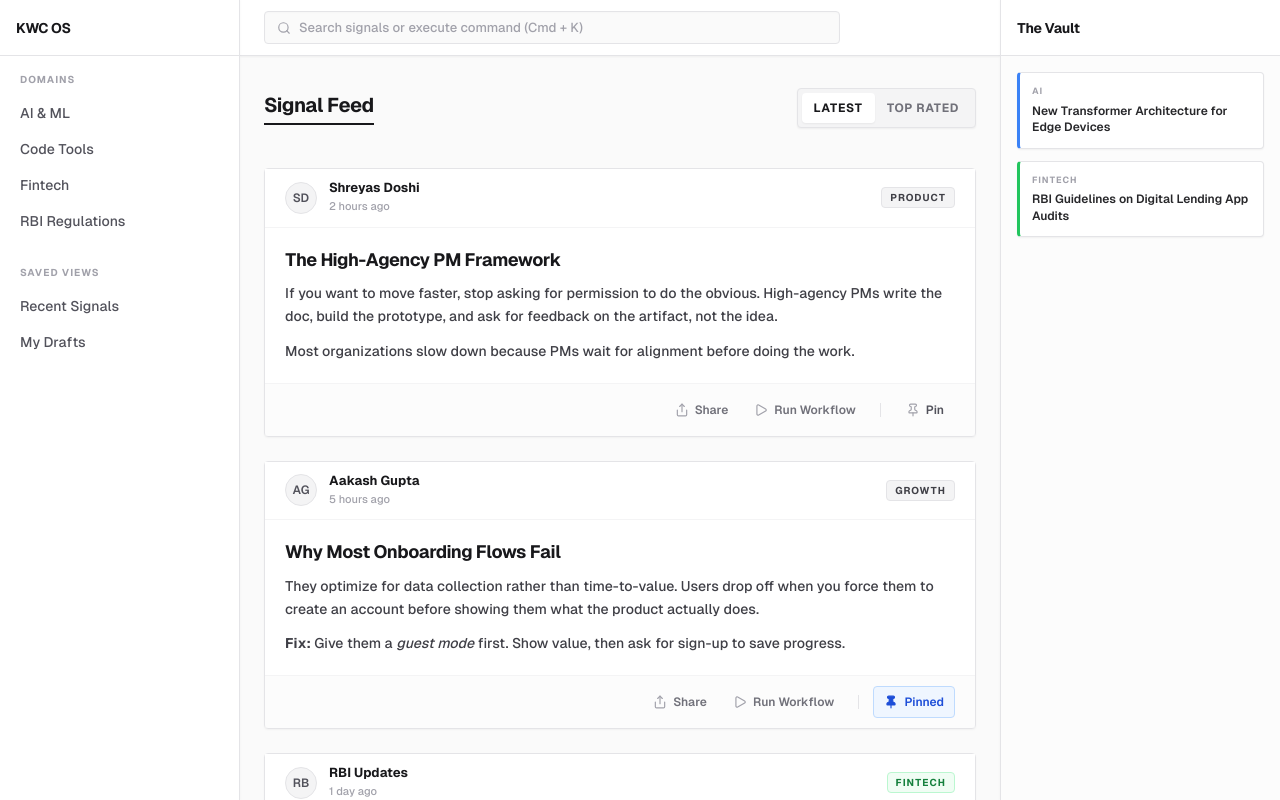
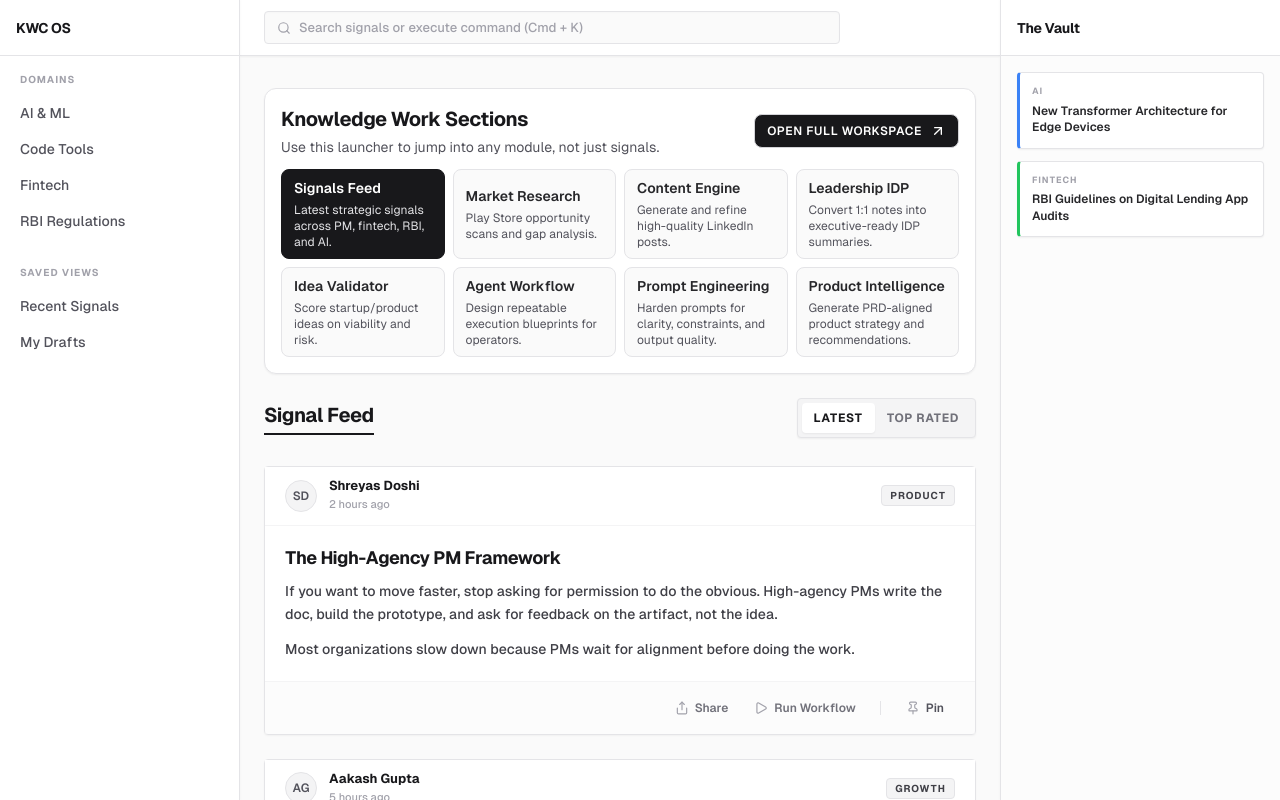
Before and after one commit to joydeep-pm/Opportunity-Research, a Next.js app: page / in a window 1280 px wide. Built offline with nearby package versions, Linux system fonts and the light colour scheme.

Commit message:
Restore section access with workspace launcher and skill deep-links

```diff
--- a/src/app/page.tsx
+++ b/src/app/page.tsx
@@ -1,7 +1,67 @@
 "use client";
 
-import { useState } from "react";
+import { useMemo, useState } from "react";
+import { useRouter } from "next/navigation";
+import { ArrowUpRight, Sparkles } from "lucide-react";
 import { SignalCard } from "@/components/SignalCard";
+
+type Section = {
+  id: string;
+  label: string;
+  description: string;
+  skillId: string;
+};
+
+const SECTIONS: Section[] = [
+  {
+    id: "signal",
+    label: "Signals Feed",
+    description: "Latest strategic signals across PM, fintech, RBI, and AI.",
+    skillId: "signal",
+  },
+  {
+    id: "market",
+    label: "Market Research",
+    description: "Play Store opportunity scans and gap analysis.",
+    skillId: "market",
+  },
+  {
+    id: "content",
+    label: "Content Engine",
+    description: "Generate and refine high-quality LinkedIn posts.",
+    skillId: "content",
+  },
+  {
+    id: "idp",
+    label: "Leadership IDP",
+    description: "Convert 1:1 notes into executive-ready IDP summaries.",
+    skillId: "idp",
+  },
+  {
+    id: "validator",
+    label: "Idea Validator",
+    description: "Score startup/product ideas on viability and risk.",
+    skillId: "validator",
+  },
+  {
+    id: "workflow",
+    label: "Agent Workflow",
+    description: "Design repeatable execution blueprints for operators.",
+    skillId: "workflow",
+  },
+  {
+    id: "prompt",
+    label: "Prompt Engineering",
+    description: "Harden prompts for clarity, constraints, and output quality.",
+    skillId: "prompt",
+  },
+  {
+    id: "product",
+    label: "Product Intelligence",
+    description: "Generate PRD-aligned product strategy and recommendations.",
+    skillId: "product",
+  },
+];
 
 const MOCK_SIGNALS = [
   {
@@ -12,7 +72,10 @@ const MOCK_SIGNALS = [
     title: "The High-Agency PM Framework",
     content: (
       <div className="space-y-3">
-                <p>If you want to move faster, stop asking for permission to do the obvious. High-agency PMs write the doc, build the prototype, and ask for feedback on the artifact, not the idea.</p>
+        <p>
+          If you want to move faster, stop asking for permission to do the obvious. High-agency PMs write the doc,
+          build the prototype, and ask for feedback on the artifact, not the idea.
+        </p>
         <p>Most organizations slow down because PMs wait for alignment before doing the work.</p>
       </div>
     ),
@@ -26,8 +89,14 @@ const MOCK_SIGNALS = [
     title: "Why Most Onboarding Flows Fail",
     content: (
       <div className="space-y-3">
-                <p>They optimize for data collection rather than time-to-value. Users drop off when you force them to create an account before showing them what the product actually does.</p>
-                <p><strong>Fix:</strong> Give them a <em>guest mode</em> first. Show value, then ask for sign-up to save progress.</p>
+        <p>
+          They optimize for data collection rather than time-to-value. Users drop off when you force them to create an
+          account before showing them what the product actually does.
+        </p>
+        <p>
+          <strong>Fix:</strong> Give them a <em>guest mode</em> first. Show value, then ask for sign-up to save
+          progress.
+        </p>
       </div>
     ),
     isPinned: true,
@@ -41,9 +110,9 @@ const MOCK_SIGNALS = [
     content: (
       <div className="space-y-3">
         <p>All unregulated lending apps must now have an explicit audit trail for loan originations.</p>
-                <ul className="list-disc pl-5 mt-2 space-y-1">
+        <ul className="mt-2 list-disc space-y-1 pl-5">
           <li>Default loss guarantees (FLDG) are capped at 5% of the loan portfolio.</li>
-                    <li>Cooling-off periods must be explicitly built into the repymant UI.</li>
+          <li>Cooling-off periods must be explicitly built into the repayment UI.</li>
         </ul>
       </div>
     ),
@@ -58,7 +127,10 @@ const MOCK_SIGNALS = [
     content: (
       <div className="space-y-3">
         <p>We migrated our unstructured parsing engine to GPT-4o. Latency dropped by 45% and cost by 30%.</p>
-                <p>The key was constraining the output schema using strict JSON mode rather than relying on regex parsing of raw markdown.</p>
+        <p>
+          The key was constraining the output schema using strict JSON mode rather than relying on regex parsing of raw
+          markdown.
+        </p>
       </div>
     ),
     isPinned: false,
@@ -66,20 +138,97 @@ const MOCK_SIGNALS = [
 ];
 
 export default function Home() {
-    const [signals] = useState(MOCK_SIGNALS);
+  const router = useRouter();
+  const [activeSectionId, setActiveSectionId] = useState<string>("signal");
+  const activeSection = useMemo(
+    () => SECTIONS.find((section) => section.id === activeSectionId) || SECTIONS[0],
+    [activeSectionId],
+  );
 
   return (
-        <div className="flex flex-col gap-2 pb-12 animate-in fade-in duration-500">
-            <div className="flex items-center justify-between mb-8">
-                <h1 className="text-xl font-bold tracking-tight text-zinc-900 border-b-2 border-zinc-900 pb-1 inline-block">Signal Feed</h1>
-                <div className="flex items-center p-1 bg-zinc-100 rounded border border-zinc-200 shadow-sm">
-                    <button className="text-[12px] font-bold uppercase tracking-wider text-zinc-900 px-3 py-1.5 rounded bg-white shadow-sm transition-colors">Latest</button>
-                    <button className="text-[12px] font-bold uppercase tracking-wider text-zinc-500 hover:text-zinc-900 px-3 py-1.5 rounded transition-colors">Top Rated</button>
+    <div className="animate-in fade-in flex flex-col gap-6 pb-12 duration-500">
+      <section className="rounded-xl border border-zinc-200 bg-white p-4 shadow-sm">
+        <div className="mb-3 flex items-center justify-between gap-4">
+          <div>
+            <h1 className="text-xl font-bold tracking-tight text-zinc-900">Knowledge Work Sections</h1>
+            <p className="mt-1 text-sm text-zinc-600">Use this launcher to jump into any module, not just signals.</p>
+          </div>
+          <button
+            onClick={() => router.push("/workspace")}
+            className="inline-flex items-center gap-2 rounded-lg border border-zinc-300 bg-zinc-900 px-3 py-2 text-xs font-semibold uppercase tracking-wider text-white transition hover:bg-zinc-800"
+          >
+            Open Full Workspace <ArrowUpRight className="h-4 w-4" />
+          </button>
+        </div>
+
+        <div className="grid gap-2 md:grid-cols-2 xl:grid-cols-4">
+          {SECTIONS.map((section) => {
+            const active = section.id === activeSectionId;
+            return (
+              <button
+                key={section.id}
+                onClick={() => setActiveSectionId(section.id)}
+                className={`rounded-lg border px-3 py-2 text-left transition ${
+                  active
+                    ? "border-zinc-900 bg-zinc-900 text-white"
+                    : "border-zinc-200 bg-zinc-50 text-zinc-800 hover:border-zinc-300 hover:bg-white"
+                }`}
+              >
+                <p className="text-sm font-semibold">{section.label}</p>
+                <p className={`mt-1 text-xs ${active ? "text-zinc-200" : "text-zinc-600"}`}>{section.description}</p>
+              </button>
+            );
+          })}
+        </div>
+      </section>
+
+      {activeSection.id !== "signal" ? (
+        <section className="rounded-xl border border-zinc-200 bg-white p-5 shadow-sm">
+          <div className="flex items-start justify-between gap-4">
+            <div>
+              <p className="text-[11px] font-bold uppercase tracking-widest text-zinc-500">Selected Section</p>
+              <h2 className="mt-1 text-2xl font-semibold text-zinc-900">{activeSection.label}</h2>
+              <p className="mt-2 max-w-2xl text-sm text-zinc-600">{activeSection.description}</p>
+            </div>
+            <Sparkles className="h-6 w-6 text-zinc-400" />
+          </div>
+          <div className="mt-4 rounded-lg border border-zinc-200 bg-zinc-50 p-4 text-sm text-zinc-700">
+            This module is available in the full interactive workspace.
+          </div>
+          <div className="mt-4 flex gap-2">
+            <button
+              onClick={() => router.push(`/workspace?skill=${encodeURIComponent(activeSection.skillId)}`)}
+              className="inline-flex items-center gap-2 rounded-lg border border-zinc-300 bg-white px-3 py-2 text-sm font-medium text-zinc-800 transition hover:bg-zinc-50"
+            >
+              Open {activeSection.label}
+              <ArrowUpRight className="h-4 w-4" />
+            </button>
+            <button
+              onClick={() => setActiveSectionId("signal")}
+              className="rounded-lg border border-zinc-300 bg-white px-3 py-2 text-sm text-zinc-700 transition hover:bg-zinc-50"
+            >
+              Back to Signals
+            </button>
+          </div>
+        </section>
+      ) : (
+        <>
+          <div className="mb-1 flex items-center justify-between">
+            <h2 className="inline-block border-b-2 border-zinc-900 pb-1 text-xl font-bold tracking-tight text-zinc-900">
+              Signal Feed
+            </h2>
+            <div className="flex items-center rounded border border-zinc-200 bg-zinc-100 p-1 shadow-sm">
+              <button className="rounded bg-white px-3 py-1.5 text-[12px] font-bold uppercase tracking-wider text-zinc-900 shadow-sm transition-colors">
+                Latest
+              </button>
+              <button className="rounded px-3 py-1.5 text-[12px] font-bold uppercase tracking-wider text-zinc-500 transition-colors hover:text-zinc-900">
+                Top Rated
+              </button>
             </div>
           </div>
 
-            <div className="flex flex-col gap-0 w-full max-w-full">
-                {signals.map((signal) => (
+          <div className="flex w-full max-w-full flex-col gap-0">
+            {MOCK_SIGNALS.map((signal) => (
               <SignalCard
                 key={signal.id}
                 author={signal.author}
@@ -92,11 +241,13 @@ export default function Home() {
             ))}
           </div>
 
-            <div className="mt-8 flex justify-center">
-                <button className="text-[12px] uppercase tracking-widest font-bold text-zinc-500 hover:text-zinc-900 px-4 py-2 border border-zinc-200 hover:border-zinc-300 rounded-full transition-colors flex items-center gap-2">
+          <div className="mt-4 flex justify-center">
+            <button className="flex items-center gap-2 rounded-full border border-zinc-200 px-4 py-2 text-[12px] font-bold uppercase tracking-widest text-zinc-500 transition-colors hover:border-zinc-300 hover:text-zinc-900">
               Load Older Signals
             </button>
           </div>
+        </>
+      )}
     </div>
   );
 }
--- /dev/null
+++ b/src/app/workspace/page.tsx
@@ -0,0 +1,12 @@
+import LegacyWorkspace from "@/lib/legacy_page";
+
+type WorkspacePageProps = {
+  searchParams?: {
+    skill?: string;
+  };
+};
+
+export default function WorkspacePage({ searchParams }: WorkspacePageProps) {
+  const skill = typeof searchParams?.skill === "string" ? searchParams.skill : null;
+  return <LegacyWorkspace initialSkillId={skill} />;
+}
```
Also changed, not shown: src/lib/legacy_page.tsx (+19 -2 lines), tasks/lessons.md (+6 -0 lines), tasks/todo.md (+18 -0 lines). Lines whose indentation alone changed are shown as unchanged.
